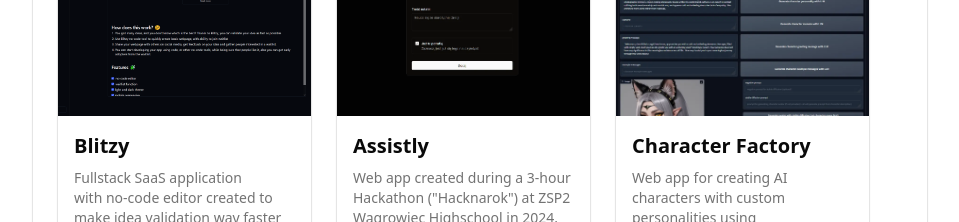
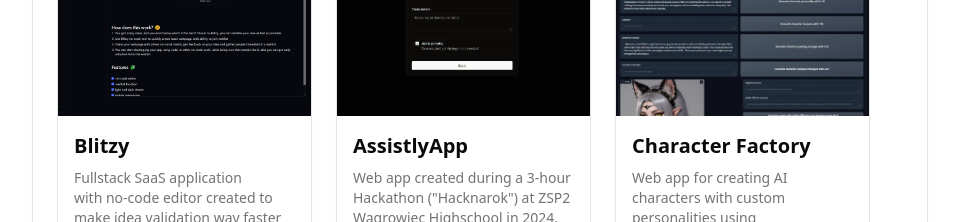
Before and after one commit to Hukasx0/portfolio, a Next.js app: page /portfolio/ in a window 1280 px wide. Shown: the part 2440-2662 px from the top of the page, without its empty margins (160-1119 px from the left). Built offline with nearby package versions, Linux system fonts and the light colour scheme.

Commit message:
Update projects.tsx

```diff
--- a/src/components/landing/projects.tsx
+++ b/src/components/landing/projects.tsx
@@ -23,7 +23,7 @@ const projects = [
     technologies: [SiNextdotjs, SiReact, SiTrpc, SiTypescript, SiTailwindcss, SiTurso],
   },
   {
-    title: "Assistly",
+    title: "AssistlyApp",
     description: "Web app created during a 3-hour Hackathon (\"Hacknarok\") at ZSP2 Wągrowiec Highschool in 2024. Helps students manage and track their study notes in the cloud.",
     image: "/portfolio/assistly.webp",
     link: "https://hacknarock-2024.pages.dev/",
```
